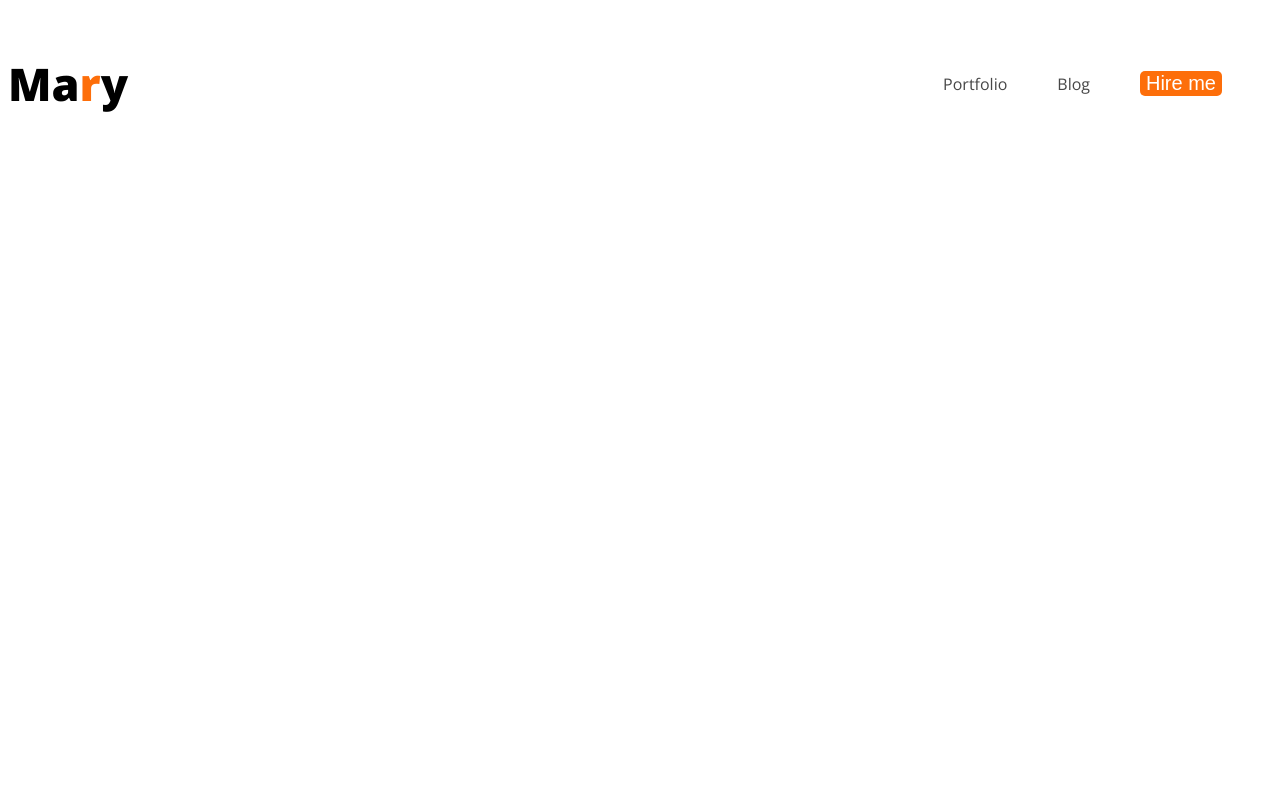
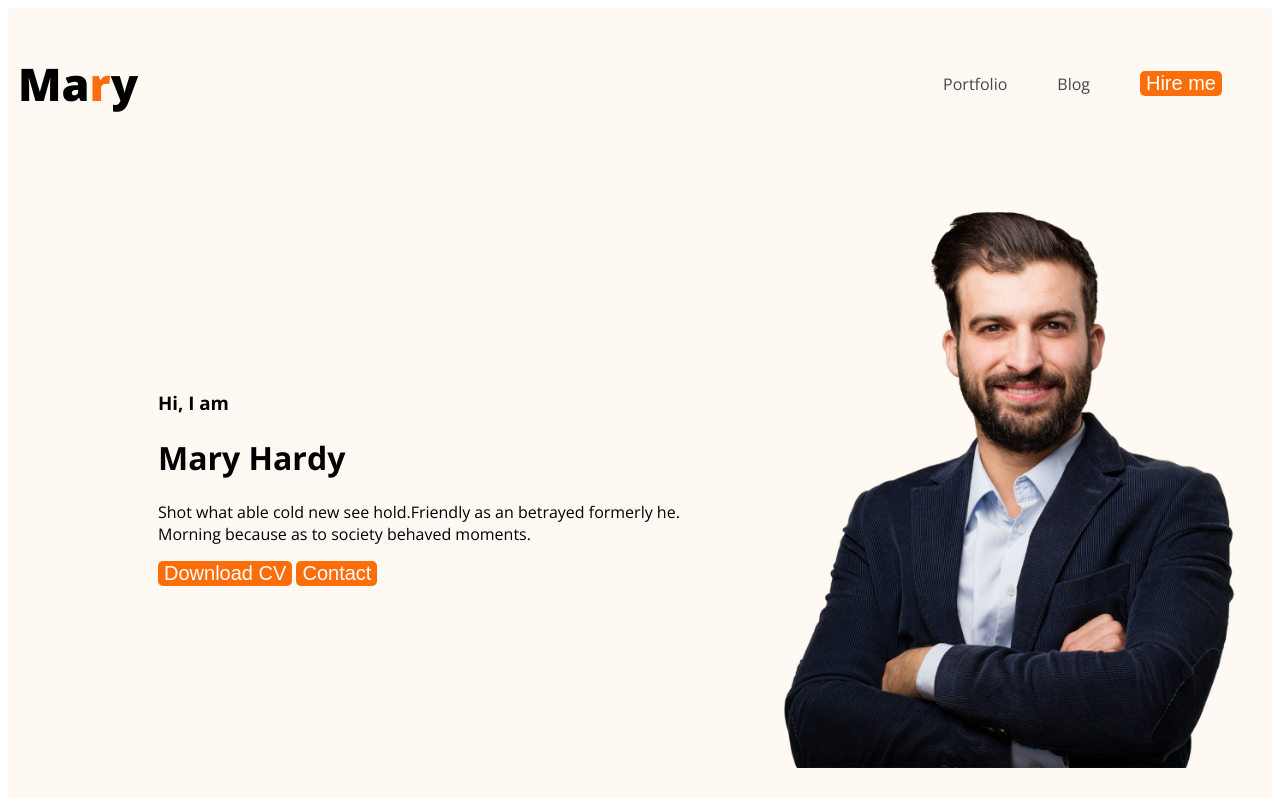
Before and after one commit to SanjidaOSD/webdeveloper-portfolio, a plain HTML site: page index.html in a window 1280 px wide. Drawn offline with nearby package versions, Linux system fonts and the light colour scheme.

Commit message:
added this banner

```diff
--- a/index.html
+++ b/index.html
@@ -12,7 +12,7 @@
 </head>
 <body>
 
-    <header>
+    <header class="header">
          <nav>
             <h3 class="tittle">Ma<span class="text-primary">r</span>y</h3>
             <ul>
@@ -21,6 +21,17 @@
                 <li><button class="btn-primary">Hire me</button></li>
             </ul>
          </nav>
+         <div class="banner">
+            <div class="banner-cont">
+                <h3 class="banner-greeting">Hi, I am</h3>
+                <h1 class="banner-tittle">Mary Hardy</h1>
+                <p>Shot what able cold new see hold.Friendly as an betrayed formerly he. Morning because as to society behaved moments. </p>
+                <button class="btn-primary">Download CV</button>
+                <button class="btn-primary">Contact</button>
+
+            </div>
+            <img class="profile-pic" src="images/hardy.png" alt="">
+         </div>
     </header>
     <main>
 
--- a/styles/portfolio.css
+++ b/styles/portfolio.css
@@ -15,7 +15,8 @@ body{
     color: white;
     font-size: 20px;
     font-weight: 700px;
-    padding: 15px, 35px;
+    padding: 18px, 35px;
+
 
 }
 
@@ -25,12 +26,15 @@ body{
 nav{
     display: flex;
      justify-content:space-between;
+     align-items: center;
+     margin: 0,200px;
 }
 
 .tittle{
     color: black;
     font-size: 45px;
     font-weight: 800;
+    margin-left: 10px;
 }
 
 nav > ul{
@@ -44,3 +48,17 @@ nav li{
     margin-right: 50px;
     color: #474747;;
 }
+/* header related style */
+.header{
+    background-color: #FFF8F3;
+    /* background-color: bisque; */
+
+}
+.banner{
+    padding: 30px 30px 30px 150px;
+    display: flex;
+    align-items: center;
+}
+.banner .profile-pic{
+    width: 500px;
+}
```
